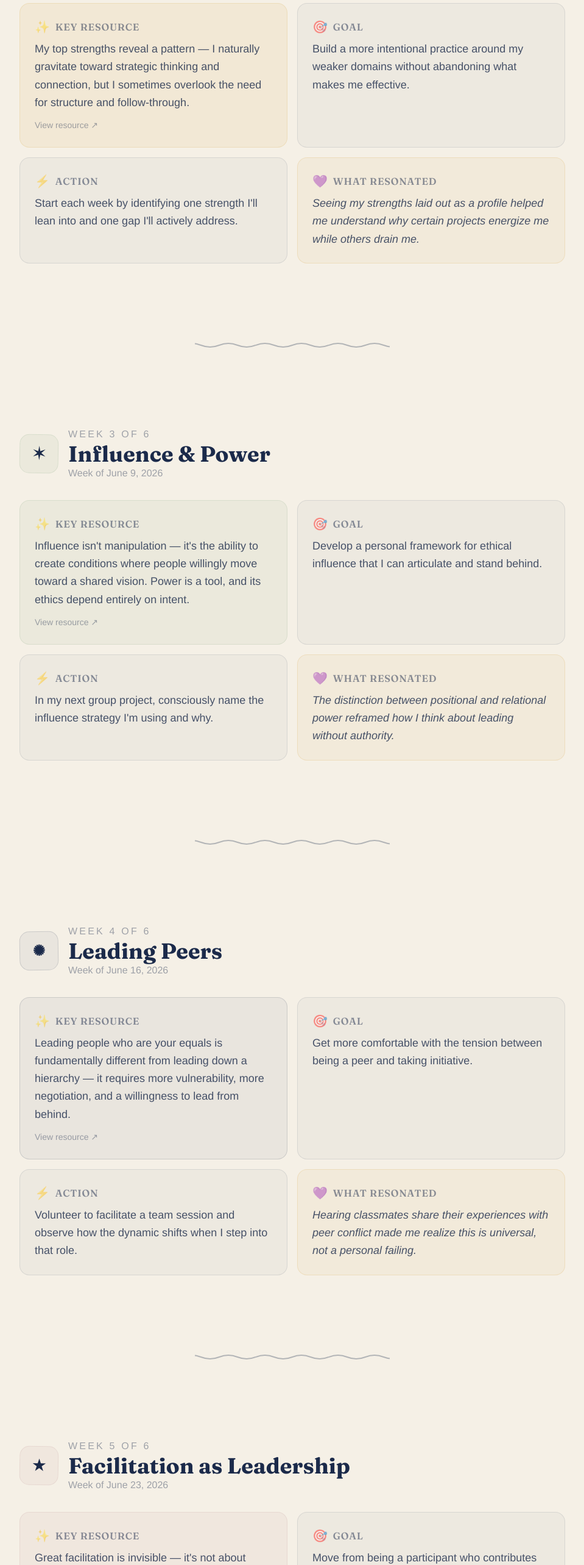
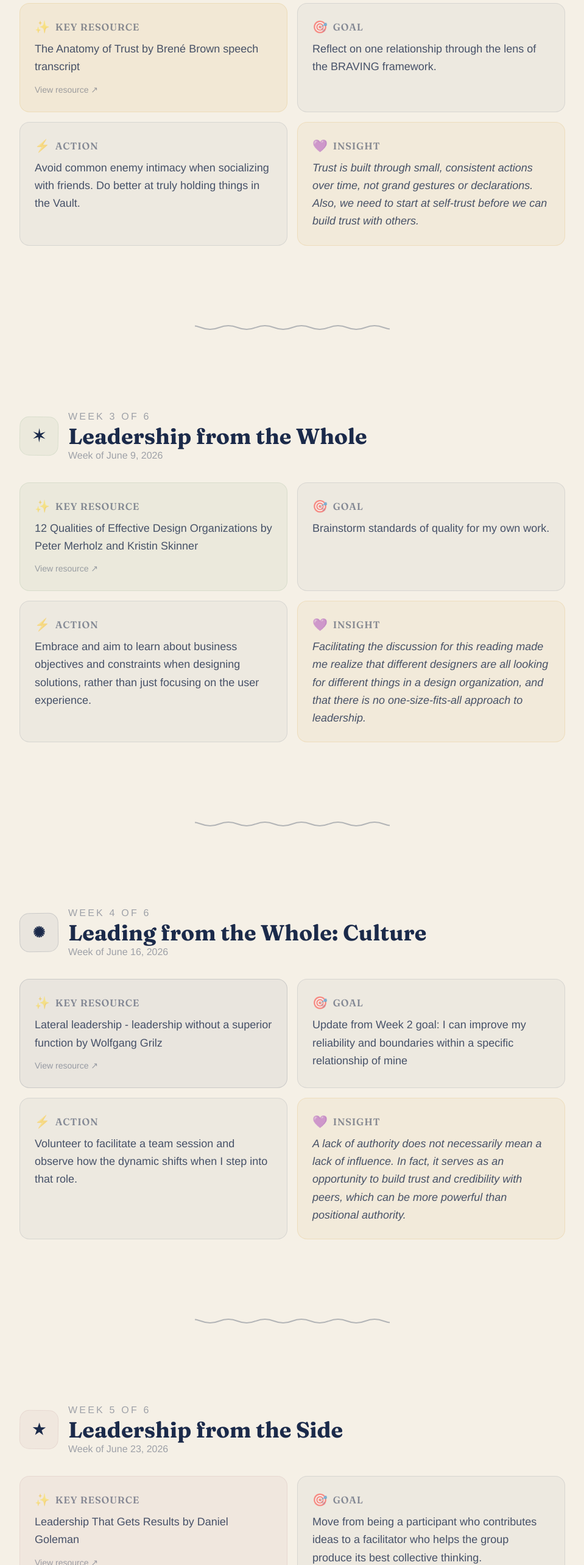
Before and after one commit to ksamonte50/LeadershipDiary, a Next.js app: page / in a window 1280 px wide. Shown: the part 4283-6849 px from the top of the page at 61% size, without its empty margins (160-1119 px from the left). Built offline with nearby package versions, Linux system fonts and the light colour scheme.

Commit message:
Update resonance to insight and modify related content in entries

```diff
--- a/components/WeeklyEntry.tsx
+++ b/components/WeeklyEntry.tsx
@@ -120,7 +120,7 @@ export default function WeeklyEntry({ entry, total }: Props) {
               </p>
             </motion.div>
 
-            {/* Resonance (optional) */}
+            {/* Insight */}
             {entry.resonance && (
               <motion.div
                 initial={{ opacity: 0, x: 20 }}
@@ -131,7 +131,7 @@ export default function WeeklyEntry({ entry, total }: Props) {
               >
               <h3 className="font-heading text-base font-semibold text-navy/50 uppercase tracking-wider mb-2 flex items-center gap-2">
                   <span className="text-xl" dangerouslySetInnerHTML={{ __html: "&#128156;" }} />
-                  What Resonated
+                  Insight
                 </h3>
                 <p className="font-body text-lg text-navy/80 leading-relaxed italic">
                   {entry.resonance}
--- a/content/entries.ts
+++ b/content/entries.ts
@@ -15,46 +15,46 @@ export const entries: DiaryEntry[] = [
     date: "Week of June 2, 2026",
     title: "Self Leadership",
     insight:
-      "My top strengths reveal a pattern — I naturally gravitate toward strategic thinking and connection, but I sometimes overlook the need for structure and follow-through.",
-    goal: "Build a more intentional practice around my weaker domains without abandoning what makes me effective.",
+      "The Anatomy of Trust by Brené Brown speech transcript",
+    goal: "Reflect on one relationship through the lens of the BRAVING framework.",
     action:
-      "Start each week by identifying one strength I'll lean into and one gap I'll actively address.",
+      "Avoid common enemy intimacy when socializing with friends. Do better at truly holding things in the Vault.",
     resonance:
-      "Seeing my strengths laid out as a profile helped me understand why certain projects energize me while others drain me.",
+      "Trust is built through small, consistent actions over time, not grand gestures or declarations. Also, we need to start at self-trust before we can build trust with others.",
     link: "https://jamesclear.com/great-speeches/the-anatomy-of-trust-by-brene-brown",
   },
   {
     week: 3,
     date: "Week of June 9, 2026",
-    title: "Influence & Power",
+    title: "Leadership from the Whole",
     insight:
-      "Influence isn't manipulation — it's the ability to create conditions where people willingly move toward a shared vision. Power is a tool, and its ethics depend entirely on intent.",
-    goal: "Develop a personal framework for ethical influence that I can articulate and stand behind.",
+      "12 Qualities of Effective Design Organizations by Peter Merholz and Kristin Skinner",
+    goal: "Brainstorm standards of quality for my own work.",
     action:
-      "In my next group project, consciously name the influence strategy I'm using and why.",
+      "Embrace and aim to learn about business objectives and constraints when designing solutions, rather than just focusing on the user experience.",
     resonance:
-      "The distinction between positional and relational power reframed how I think about leading without authority.",
+      "Facilitating the discussion for this reading made me realize that different designers are all looking for different things in a design organization, and that there is no one-size-fits-all approach to leadership.",
     link: "https://www.oreilly.com/content/12-qualities-of-effective-design-organizations/",
   },
   {
     week: 4,
     date: "Week of June 16, 2026",
-    title: "Leading Peers",
+    title: "Leading from the Whole: Culture",
     insight:
-      "Leading people who are your equals is fundamentally different from leading down a hierarchy — it requires more vulnerability, more negotiation, and a willingness to lead from behind.",
-    goal: "Get more comfortable with the tension between being a peer and taking initiative.",
+      "Lateral leadership - leadership without a superior function by Wolfgang Grilz",
+    goal: "Update from Week 2 goal: I can improve my reliability and boundaries within a specific relationship of mine",
     action:
       "Volunteer to facilitate a team session and observe how the dynamic shifts when I step into that role.",
     resonance:
-      "Hearing classmates share their experiences with peer conflict made me realize this is universal, not a personal failing.",
+      "A lack of authority does not necessarily mean a lack of influence. In fact, it serves as an opportunity to build trust and credibility with peers, which can be more powerful than positional authority.",
     link: "https://www.linkedin.com/pulse/lateral-leadership-without-superior-function-wolfgang-grilz/",
   },
   {
     week: 5,
     date: "Week of June 23, 2026",
-    title: "Facilitation as Leadership",
+    title: "Leadership from the Side",
     insight:
-      "Great facilitation is invisible — it's not about directing the conversation but about designing the conditions where the best ideas emerge naturally from the group.",
+      "Leadership That Gets Results by Daniel Goleman",
     goal: "Move from being a participant who contributes ideas to a facilitator who helps the group produce its best collective thinking.",
     action:
       "Practice one new facilitation technique (e.g., silent brainstorming, affinity mapping) in a real setting this week.",
@@ -65,9 +65,9 @@ export const entries: DiaryEntry[] = [
   {
     week: 6,
     date: "Week of June 30, 2026",
-    title: "Equity & Ethics in Design",
+    title: "Goodreads Site Visit",
     insight:
-      "Counter-bias work isn't a checklist — it requires ongoing discomfort, structural change, and a willingness to interrogate my own assumptions constantly.",
+      "Goodreads | About us",
     goal: "Integrate equity considerations into my design process from the start, not as an afterthought.",
     action:
       "For the next project, build in a structured bias-check step before presenting work to stakeholders.",
```
